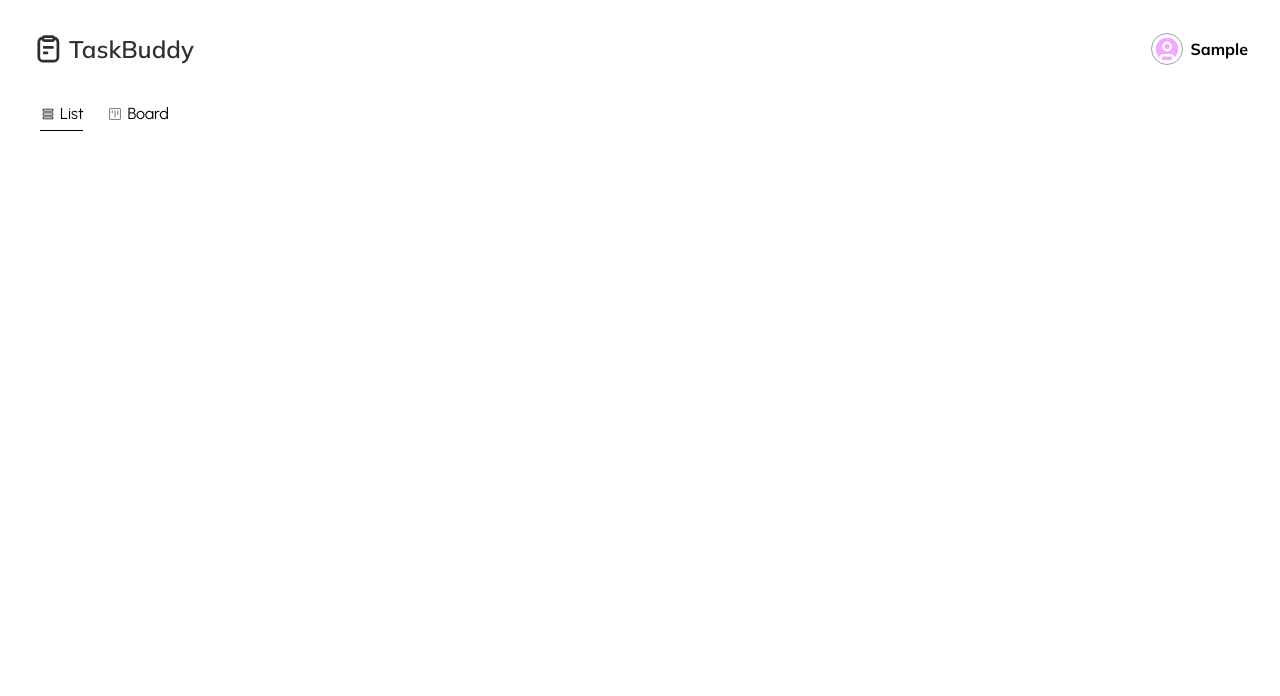
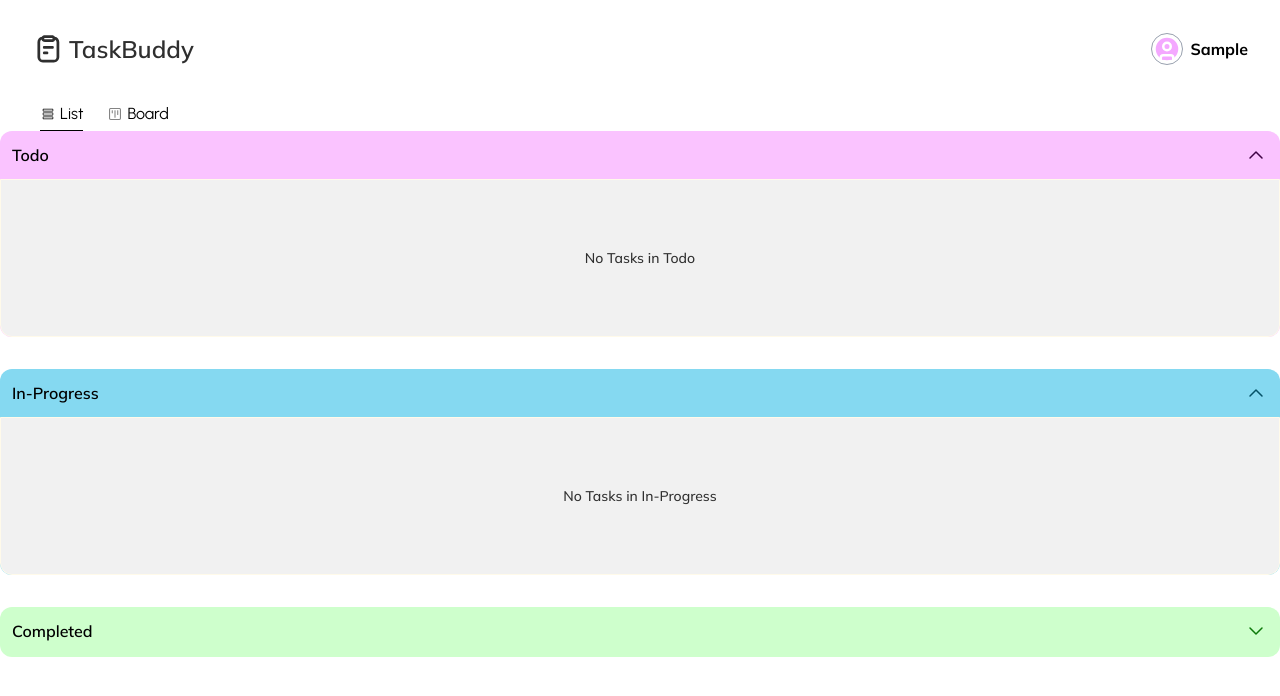
Before and after one commit to mayurDayal2000/task-buddy-v1, a React (Vite) app: page /dashboard/list-view in a window 1280 px wide. Shown: the top 696 px of the page. Built offline with nearby package versions, Linux system fonts and the light colour scheme; no server answers; sample sign-in values are in the browser's storage.

Commit message:
feat(app): added Accordion component with initial state management - Added a new SVG icon `icon-chevron.svg` for chevron down. - Created a new component `Accordion.tsx` that allows collapsing and expanding sections with an icon indicating the current state (open/closed).

```diff
--- /dev/null
+++ b/src/components/ui/Accordion.tsx
@@ -0,0 +1,61 @@
+import { ReactNode, useState } from "react";
+import ChevronIcon from "../../assets/icons/icon-chevron.svg?react";
+
+interface AccordionProps {
+  title: string;
+  id: string;
+  isActive: boolean;
+  color: {
+    bg: string;
+    stroke: string;
+  };
+  children: ReactNode;
+}
+
+export function Accordion({
+  title,
+  id,
+  isActive,
+  children,
+  color,
+}: AccordionProps) {
+  const [isOpen, setIsOpen] = useState(() => isActive);
+
+  return (
+    <div
+      className={`mb-4 w-full rounded-xl last:mb-0 md:mb-6 xl:mb-8 ${color.bg}`}
+    >
+      <button
+        type="button"
+        className="flex w-full flex-wrap items-center justify-between p-3"
+        onClick={() => setIsOpen((prev) => !prev)}
+        aria-expanded={isOpen}
+        aria-controls={`accordion-text-${id}`}
+      >
+        <div className="flex-1">
+          <h2 className="font-mulish text-left text-sm font-semibold md:text-base">
+            {title}
+          </h2>
+        </div>
+
+        <div className="flex-0">
+          <ChevronIcon
+            className={`h-4 w-4 origin-center transform transition duration-200 ease-out md:h-6 md:w-6 ${
+              isOpen ? "-rotate-180" : ""
+            } ${color.stroke}`}
+          />
+        </div>
+      </button>
+
+      <div
+        className={`grid overflow-hidden rounded-b-xl border border-[#FFFAEA] bg-[#F1F1F1] transition-all duration-300 ease-in-out ${
+          isOpen ? "grid-rows-[1fr] opacity-100" : "grid-rows-[0fr] opacity-0"
+        }`}
+        id={`accordion-text-${id}`}
+        role="region"
+      >
+        <div className="overflow-hidden">{children}</div>
+      </div>
+    </div>
+  );
+}
--- a/src/pages/Dashboard/ListPage.tsx
+++ b/src/pages/Dashboard/ListPage.tsx
@@ -1,11 +1,59 @@
 import Header from "../../components/Header/Header";
 import TabMenu from "../../components/TabMenu/TabMenu";
+import { Accordion } from "../../components/ui/Accordion";
+
+type Accordions = {
+  title: string;
+  isActive: boolean;
+  color: {
+    bg: string;
+    stroke: string;
+  };
+};
+
+const accordions: Accordions[] = [
+  {
+    title: "Todo",
+    isActive: true,
+    color: { bg: "bg-[#FAC3FF]", stroke: "stroke-[#3E0344]" },
+  },
+  {
+    title: "In-Progress",
+    isActive: true,
+    color: { bg: "bg-[#85D9F1]", stroke: "stroke-[#055167]" },
+  },
+  {
+    title: "Completed",
+    isActive: false,
+    color: { bg: "bg-[#CEFFCC]", stroke: "stroke-[#0D7A0A]" },
+  },
+];
 
 export default function ListPage() {
   return (
     <>
       <Header />
       <TabMenu />
+
+      <main>
+        <div className="container mx-auto">
+          {accordions.map((accordion, index) => (
+            <Accordion
+              key={`accordion-${index}`}
+              id={`accordion-${index}`}
+              title={accordion.title}
+              color={accordion.color}
+              isActive={accordion.isActive}
+            >
+              <div className="w-full min-h-[156px] flex items-center justify-center">
+                <p className="font-mulish font-medium text-sm text-[#2F2F2F]">
+                  No Tasks in {accordion.title}
+                </p>
+              </div>
+            </Accordion>
+          ))}
+        </div>
+      </main>
     </>
   );
 }
```
Also changed, not shown: src/assets/icons/icon-chevron.svg (added).
